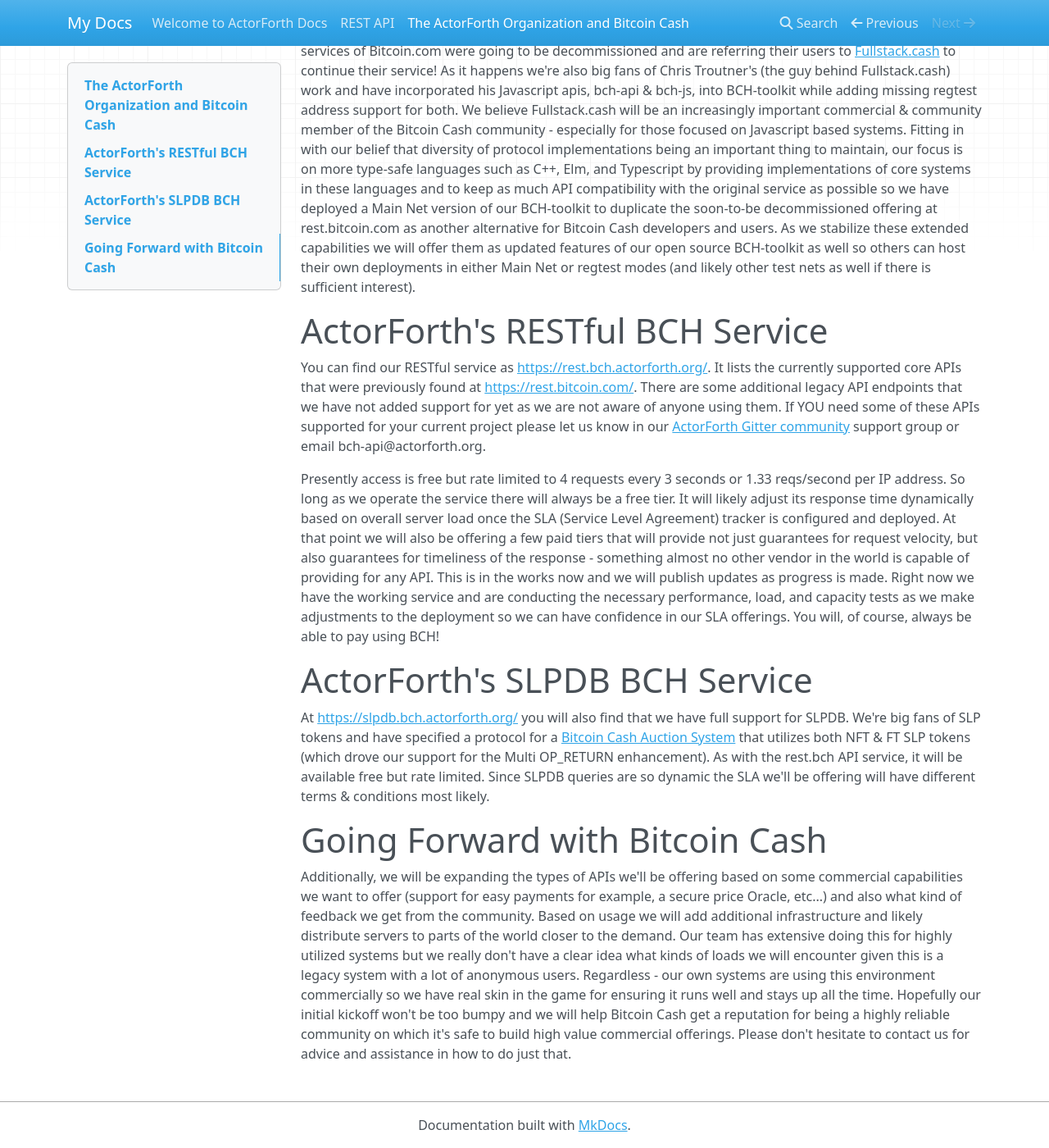
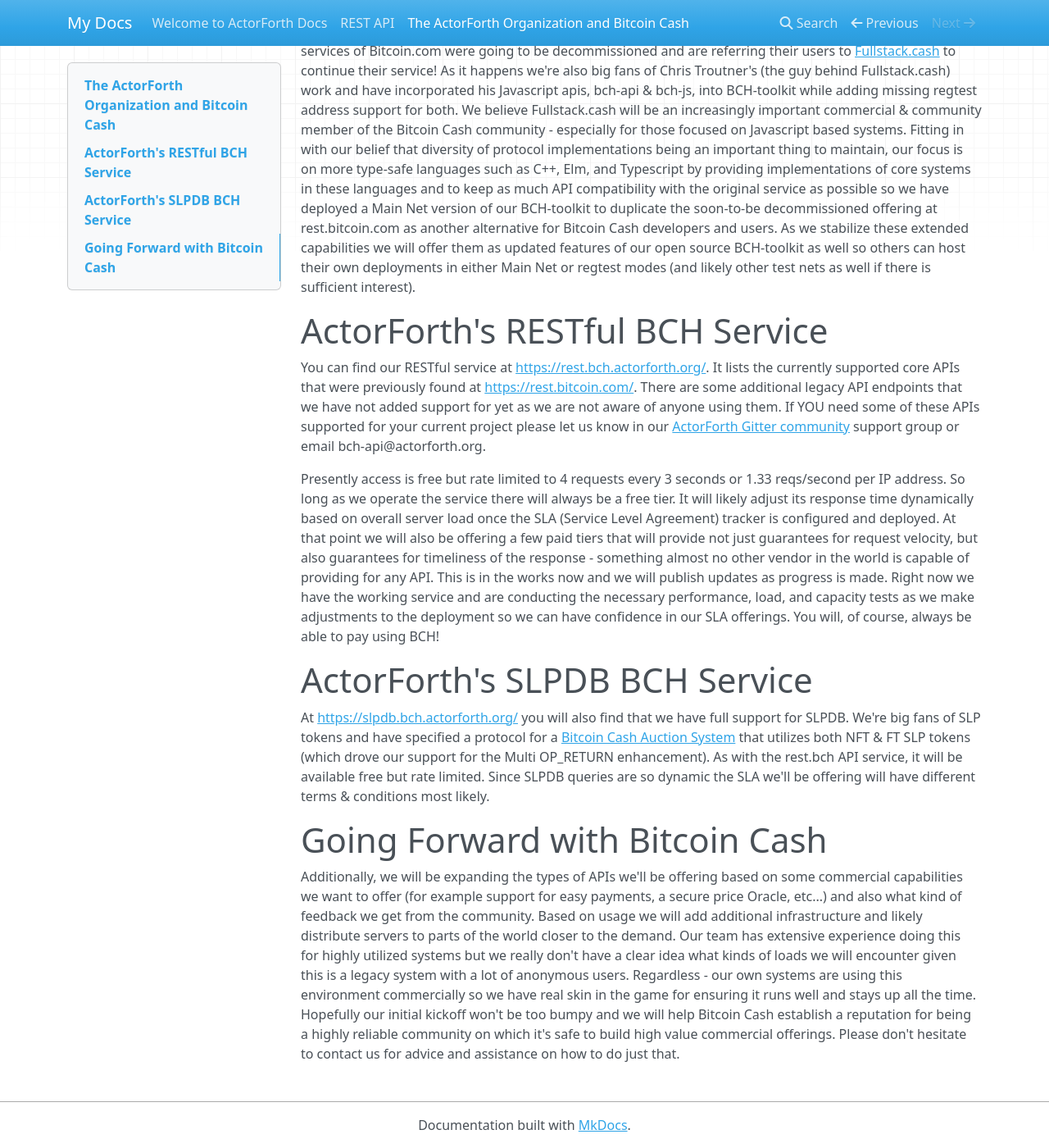
Before and after one commit to ActorForth/Docs, an MkDocs documentation site: the page built from docs/commercial.md, in a window 1280 px wide and 1400 px high, scrolled down 1031 px. Shown: the whole window at 82% size. Built offline with MkDocs 1.6.1, drawn with Linux system fonts in a browser that asks for light colours; nearby versions of some CDN libraries.

Commit message:
Few more minor typos.

```diff
--- a/docs/commercial.md
+++ b/docs/commercial.md
@@ -8,7 +8,7 @@
 
 # ActorForth's RESTful BCH Service
 
-You can find our RESTful service as [https://rest.bch.actorforth.org/](https://rest.bch.actorforth.org/). It lists the currently supported core APIs that were previously found at [https://rest.bitcoin.com/](https://rest.bitcoin.com/). There are some additional legacy API endpoints that we have not added support for yet as we are not aware of anyone using them. If YOU need some of these APIs supported for your current project please let us know in our [ActorForth Gitter community](https://gitter.im/ActorForth/community) support group or email bch-api@actorforth.org.
+You can find our RESTful service at [https://rest.bch.actorforth.org/](https://rest.bch.actorforth.org/). It lists the currently supported core APIs that were previously found at [https://rest.bitcoin.com/](https://rest.bitcoin.com/). There are some additional legacy API endpoints that we have not added support for yet as we are not aware of anyone using them. If YOU need some of these APIs supported for your current project please let us know in our [ActorForth Gitter community](https://gitter.im/ActorForth/community) support group or email bch-api@actorforth.org.
 
 Presently access is free but rate limited to 4 requests every 3 seconds or 1.33 reqs/second per IP address. So long as we operate the service there will always be a free tier. It will likely adjust its response time dynamically based on overall server load once the SLA (Service Level Agreement) tracker is configured and deployed. At that point we will also be offering a few paid tiers that will provide not just guarantees for request velocity, but also guarantees for timeliness of the response - something almost no other vendor in the world is capable of providing for any API. This is in the works now and we will publish updates as progress is made. Right now we have the working service and are conducting the necessary performance, load, and capacity tests as we make adjustments to the deployment so we can have confidence in our SLA offerings. You will, of course, always be able to pay using BCH!
 
@@ -18,4 +18,4 @@
 
 # Going Forward with Bitcoin Cash
 
-Additionally, we will be expanding the types of APIs we'll be offering based on some commercial capabilities we want to offer (support for easy payments for example, a secure price Oracle, etc...) and also what kind of feedback we get from the community. Based on usage we will add additional infrastructure and likely distribute servers to parts of the world closer to the demand. Our team has extensive doing this for highly utilized systems but we really don't have a clear idea what kinds of loads we will encounter given this is a legacy system with a lot of anonymous users. Regardless - our own systems are using this environment commercially so we have real skin in the game for ensuring it runs well and stays up all the time. Hopefully our initial kickoff won't be too bumpy and we will help Bitcoin Cash get a reputation for being a highly reliable community on which it's safe to build high value commercial offerings. Please don't hesitate to contact us for advice and assistance in how to do just that.
+Additionally, we will be expanding the types of APIs we'll be offering based on some commercial capabilities we want to offer (for example support for easy payments, a secure price Oracle, etc...) and also what kind of feedback we get from the community. Based on usage we will add additional infrastructure and likely distribute servers to parts of the world closer to the demand. Our team has extensive experience doing this for highly utilized systems but we really don't have a clear idea what kinds of loads we will encounter given this is a legacy system with a lot of anonymous users. Regardless - our own systems are using this environment commercially so we have real skin in the game for ensuring it runs well and stays up all the time. Hopefully our initial kickoff won't be too bumpy and we will help Bitcoin Cash establish a reputation for being a highly reliable community on which it's safe to build high value commercial offerings. Please don't hesitate to contact us for advice and assistance on how to do just that.
```
